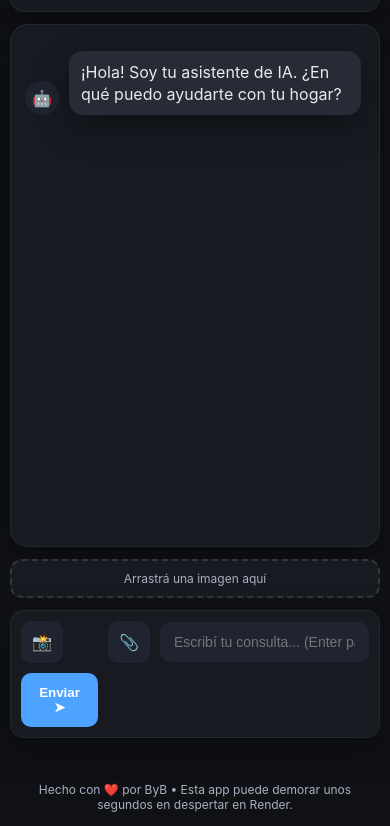
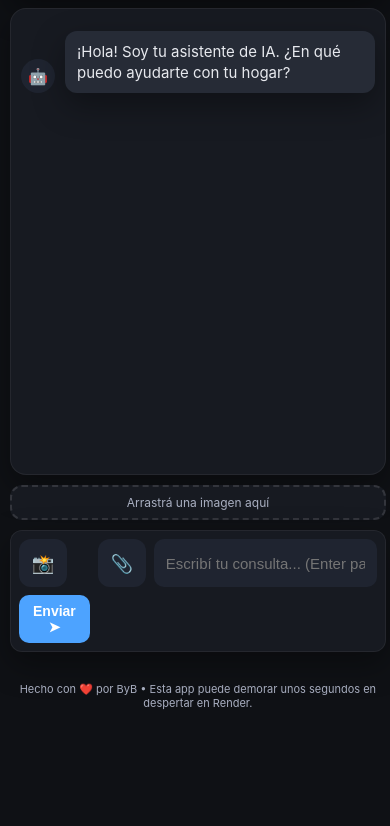
Before and after one commit to Maxibaroni/bot-de-ia, a website: page public/index.html in a window 390 px wide. Shown: the part 124-950 px from the top of the page. After the commit the page ends 844 px from the top, so only its background shows below. Drawn offline with Linux system fonts and the light colour scheme; no server answers.

Commit message:
ui: mejora mobile (media queries, safe areas, tap targets)

```diff
--- a/public/style.css
+++ b/public/style.css
@@ -197,3 +197,141 @@ html[data-theme="light"]{
   .drop-zone{ font-size: 12px; }
   #user-input{ font-size: 14px; }
 }
+/* ====== MOBILE UX BOOST ====== */
+/* Mejor soporte para pantallas móviles, teclado y safe areas (iOS) */
+
+:root {
+  --tap: 48px; /* tamaño mínimo cómodo para tocar */
+  --gap: 10px;
+  --radius: 14px;
+}
+
+/* Usa viewport “dinámico” para evitar saltos con la barra del navegador */
+@supports (height: 100dvh) {
+  body { min-height: 100dvh; }
+}
+
+/* Safe area iOS (iPhone con notch) */
+@supports (padding: max(0px)) {
+  .chat-container {
+    padding-bottom: max(16px, env(safe-area-inset-bottom));
+  }
+}
+
+/* ===== Breakpoint principal mobile ===== */
+@media (max-width: 720px) {
+
+  /* Contenedor principal: más compacto y alto útil */
+  .chat-container{
+    width: 100%;
+    margin: 0 auto;
+    padding: 10px;
+    grid-template-rows: auto 1fr auto auto auto;
+    gap: var(--gap);
+  }
+
+  /* Header compacto, mejor legibilidad */
+  .chat-header{
+    border-radius: var(--radius);
+    padding: 12px;
+    grid-template-columns: 1fr auto;
+    gap: 8px;
+  }
+  .chat-header h1{ font-size: 18px; }
+  .chat-header p{ font-size: 12px; }
+
+  /* Mensajes: más alto y con scroll fluido */
+  .chat-messages{
+    height: auto;                     /* permite crecer */
+    min-height: 50vh;                 /* asegura espacio de lectura */
+    max-height: calc(100dvh - 260px); /* evita tapar por header/composer */
+    padding: 12px 10px;
+    border-radius: 16px;
+    scroll-behavior: smooth;
+  }
+
+  /* Burbujas más anchas y legibles */
+  .msg .bubble{
+    max-width: 90%;
+    font-size: 15px;
+    line-height: 1.4;
+    border-radius: 12px;
+  }
+
+  /* Zona de drop discreta en mobile (sin “gritar”) */
+  .drop-zone{
+    font-size: 12px;
+    padding: 8px;
+  }
+
+  /* Preview de imagen más reducida */
+  .preview img{
+    max-height: 60px;
+    max-width: 120px;
+  }
+
+  /* Composer “pegajoso” abajo, con targets grandes */
+  .chat-input{
+    position: sticky;
+    bottom: 0;
+    z-index: 10;
+    padding: 8px;
+    grid-template-columns: auto 1fr auto;
+    gap: 8px;
+    border-radius: 12px;
+    backdrop-filter: saturate(140%) blur(6px);
+  }
+
+  .icon-btn{
+    width: var(--tap);
+    height: var(--tap);
+    border-radius: 12px;
+    font-size: 18px;
+  }
+
+  #user-input{
+    height: var(--tap);
+    padding: 12px;
+    font-size: 15px;
+    border-radius: 10px;
+  }
+
+  .send-btn{
+    height: var(--tap);
+    padding: 0 14px;
+    font-size: 14px;
+    border-radius: 10px;
+  }
+
+  /* Indicador “escribiendo” más sutil */
+  .typing{
+    font-size: 12px;
+    opacity: .9;
+  }
+
+  /* Footer más pequeño */
+  .footer{
+    font-size: 11px;
+    padding: 10px 8px;
+  }
+}
+
+/* ===== Micro-breakpoint para pantallas muy estrechas (≤ 380px) ===== */
+@media (max-width: 380px){
+  .msg .bubble{ max-width: 94%; font-size: 14px; }
+  .icon-btn{ width: 44px; height: 44px; }
+  #user-input{ font-size: 14px; }
+  .send-btn{ font-size: 13px; padding: 0 12px; }
+}
+
+/* ===== Modo horizontal (landscape) en móviles ===== */
+@media (max-height: 480px) and (orientation: landscape){
+  .chat-messages{
+    max-height: calc(100dvh - 200px);
+  }
+}
+
+/* ===== Accesibilidad extra ===== */
+@media (prefers-reduced-motion: reduce){
+  * { animation: none !important; transition: none !important; scroll-behavior: auto !important; }
+}
```
